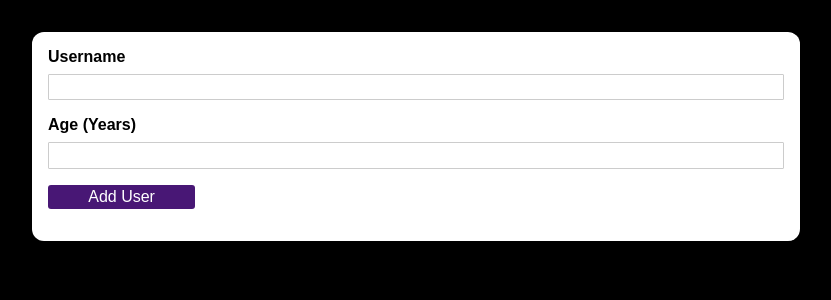
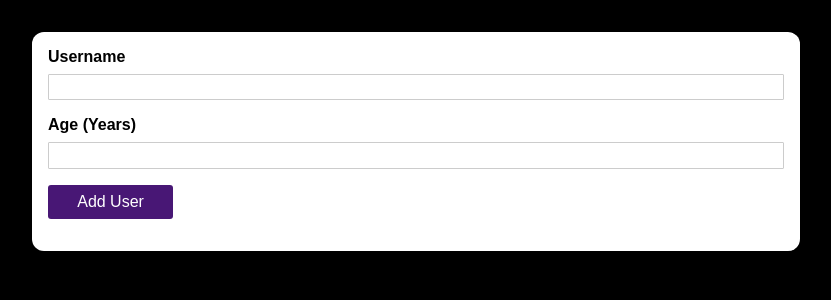
Before and after one commit to GrassjellyMoab/User_adder, a React (Create React App) app: page / in a window 1280 px wide. Shown: the top 300 px of the page, without its empty margins (224-1055 px from the left). Built offline with nearby package versions, Linux system fonts and the light colour scheme.

Commit message:
altered abit

```diff
--- a/src/App.js
+++ b/src/App.js
@@ -18,6 +18,9 @@ const App = () => {
   // state to check validity
   const [isValid, setIsValid] = useState(true);
 
+  // set content for Error message
+  const [errorContent, setErrorContent] = useState('');
+
   // add User Handler to update state, adding new user object
   const addUserHandler = NewUser => {
     // check whether empty and whether age is a number
@@ -26,6 +29,13 @@ const App = () => {
     }
     else {
         setIsValid(false);
+        // if empty string
+        if (NewUser.name.trim().length === 0|| NewUser.age.trim().length === 0) {
+          setErrorContent('Please enter a valid name and age (non-empty values)');
+        }
+        else {
+          setErrorContent('Please enter a valid number(> 0)');
+        }
         return;
     }
 
@@ -41,7 +51,7 @@ const App = () => {
 
   return (
     <div>
-      {!isValid && <Error exit={exitError}></Error>}
+      {!isValid && <Error exit={exitError} content={errorContent}></Error>}
       <div className={!isValid && styles['opacitydown']}>
         <AddUser addUser={addUserHandler}></AddUser>
         <UserList items={usernames}></UserList>
--- a/src/Components/AddUserForm/AddUserForm.module.css
+++ b/src/Components/AddUserForm/AddUserForm.module.css
@@ -35,10 +35,10 @@
     border: none;
     background-color: rgb(72, 23, 117);
     border-radius: 3px;
-    padding: 0.2rem;
+    padding: 0.5rem;
     color: #ffffff;
     font-size: 1rem;
-    width: 20%;
+    width: 17%;
 }
 
 .button:hover,
--- a/src/Components/Error/Error.js
+++ b/src/Components/Error/Error.js
@@ -9,7 +9,7 @@ const Error = props => {
             <div className={styles['errorWindow']}>
                 <div className={styles['title']}>InvalidInput</div>
                 <div className={styles['miniContainer']}>
-                    <div className={styles['content']}>Please enter a valid name and age (non-empty values)</div>
+                    <div className={styles['content']}>{props.content}</div>
                     <button type="button" className={styles['button']} onClick={props.exit}>Okay</button>
                 </div>
             </div>
--- a/src/Components/Error/Error.module.css
+++ b/src/Components/Error/Error.module.css
@@ -12,7 +12,7 @@
     top: 40%;
     left: 50%;
     transform: translate(-50%,-50%);
-    position: absolute;
+    position: fixed;
     width: 60%;
     background-color: #fff;
     z-index: 2;
@@ -47,6 +47,7 @@
     color: #ffffff;
     font-size: 1rem;
     margin-bottom: 1rem;
+    padding: 0.5rem;
 }
 
 .errorWindow .miniContainer .button:hover,
```
